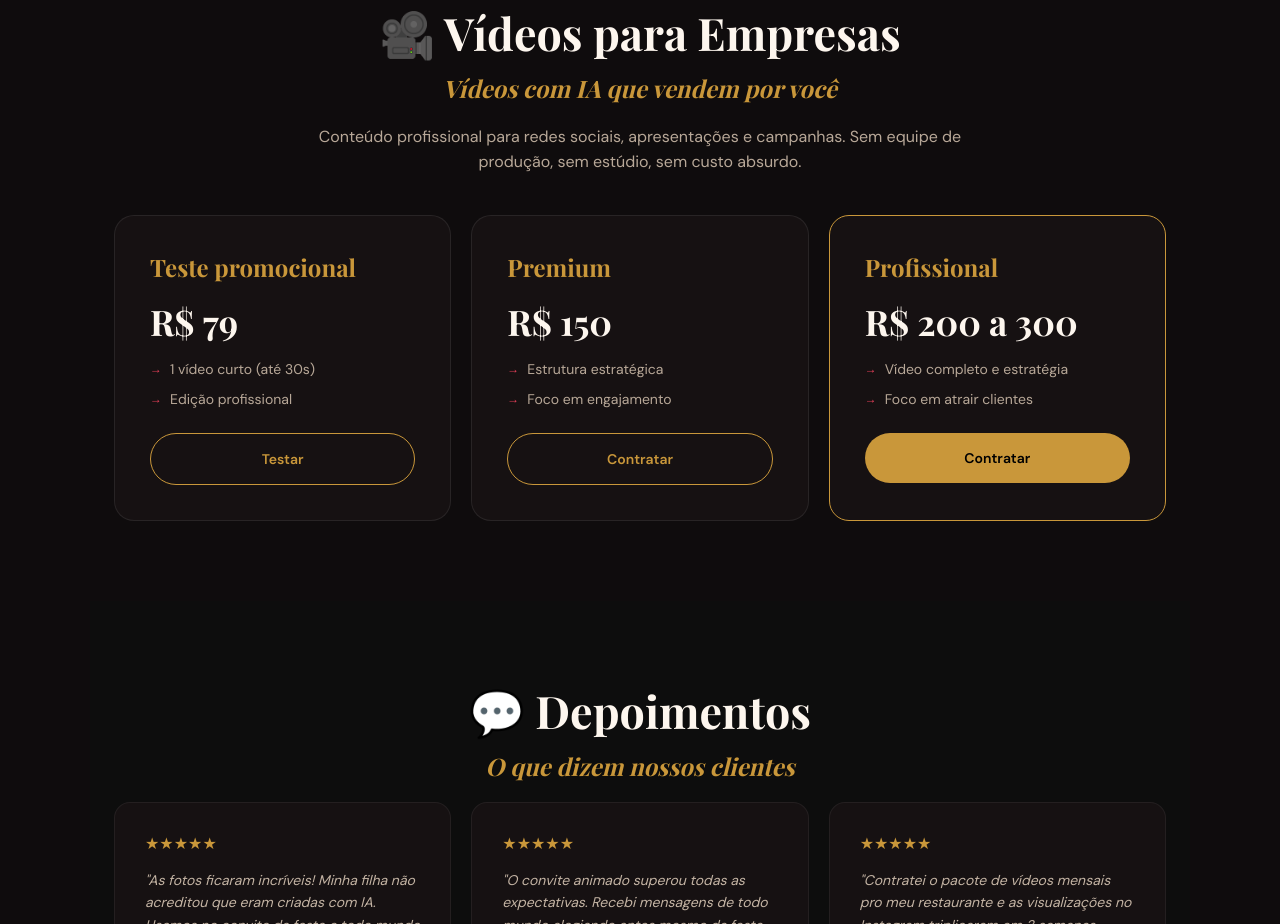
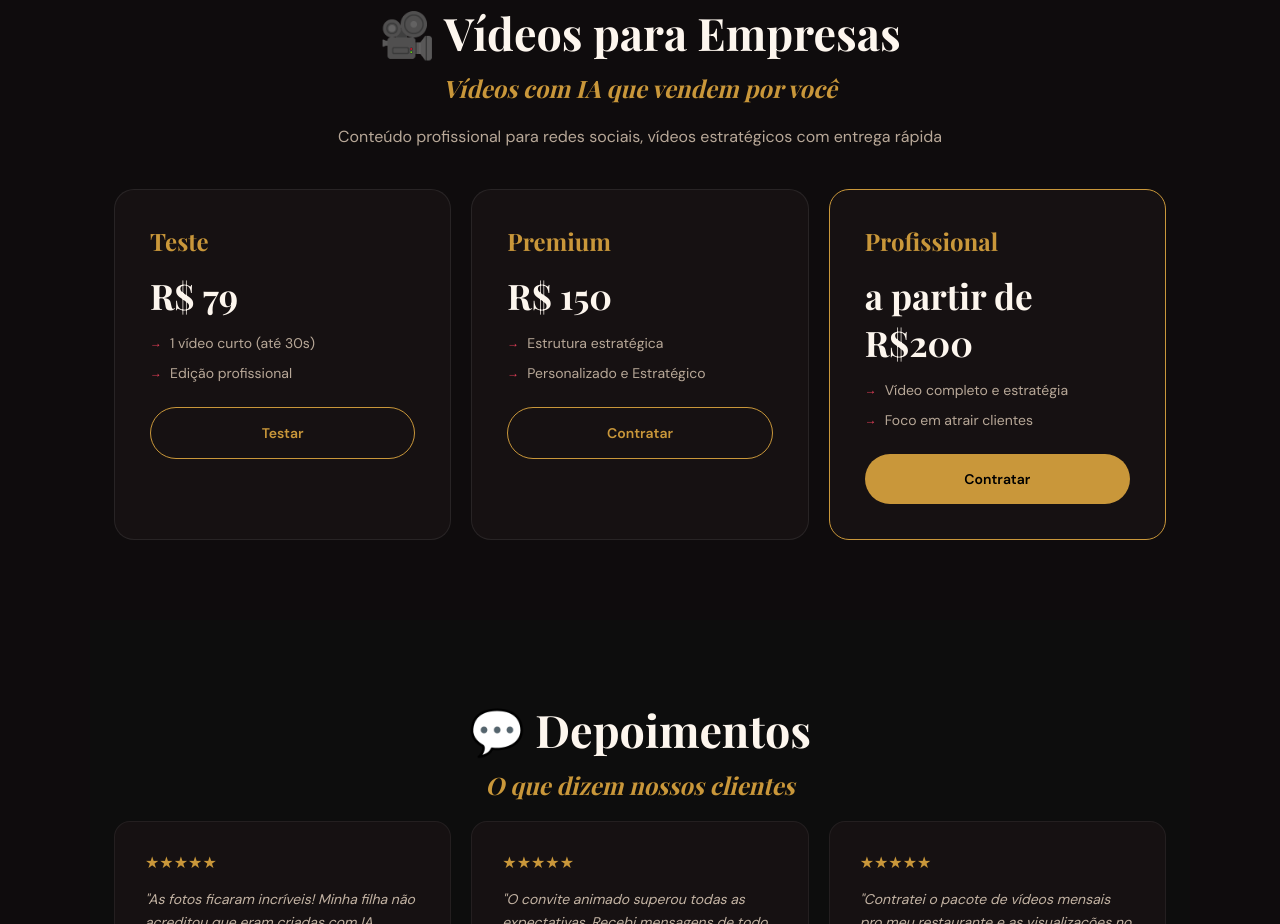
Before and after one commit to dahnyoliver-hue/essenciavisualstudio, a plain HTML site: page index.html in a window 1280 px wide. Shown: the part 2878-3802 px from the top of the page. Drawn offline with nearby package versions, Linux system fonts and the light colour scheme; a web font is replaced by a local one.

Commit message:
Update index.html

```diff
--- a/index.html
+++ b/index.html
@@ -178,12 +178,12 @@
 <section id="videos">
   <h2 class="section-title">🎥 Vídeos para Empresas</h2>
   <h3 class="section-sub-title">Vídeos com IA que vendem por você</h3>
-  <p class="section-desc">Conteúdo profissional para redes sociais, apresentações e campanhas. Sem equipe de produção, sem estúdio, sem custo absurdo.</p>
+  <p class="section-desc">Conteúdo profissional para redes sociais, vídeos estratégicos com entrega rápida</p>
 
   <div class="grid-3">
-    <div class="card"><h4>Teste promocional</h4><div class="price">R$ 79</div><ul><li>1 vídeo curto (até 30s)</li><li>Edição profissional</li></ul><a href="#" class="btn btn-outline">Testar</a></div>
-    <div class="card"><h4>Premium</h4><div class="price">R$ 150</div><ul><li>Estrutura estratégica</li><li>Foco em engajamento</li></ul><a href="#" class="btn btn-outline">Contratar</a></div>
-    <div class="card" style="border-color: var(--gold);"><h4>Profissional</h4><div class="price">R$ 200 a 300</div><ul><li>Vídeo completo e estratégia</li><li>Foco em atrair clientes</li></ul><a href="#" class="btn btn-gold">Contratar</a></div>
+    <div class="card"><h4>Teste</h4><div class="price">R$ 79</div><ul><li>1 vídeo curto (até 30s)</li><li>Edição profissional</li></ul><a href="#" class="btn btn-outline">Testar</a></div>
+    <div class="card"><h4>Premium</h4><div class="price">R$ 150</div><ul><li>Estrutura estratégica</li><li>Personalizado e Estratégico</li></ul><a href="#" class="btn btn-outline">Contratar</a></div>
+    <div class="card" style="border-color: var(--gold);"><h4>Profissional</h4><div class="price">a partir de R$200</div><ul><li>Vídeo completo e estratégia</li><li>Foco em atrair clientes</li></ul><a href="#" class="btn btn-gold">Contratar</a></div>
   </div>
 </section>
 
```
